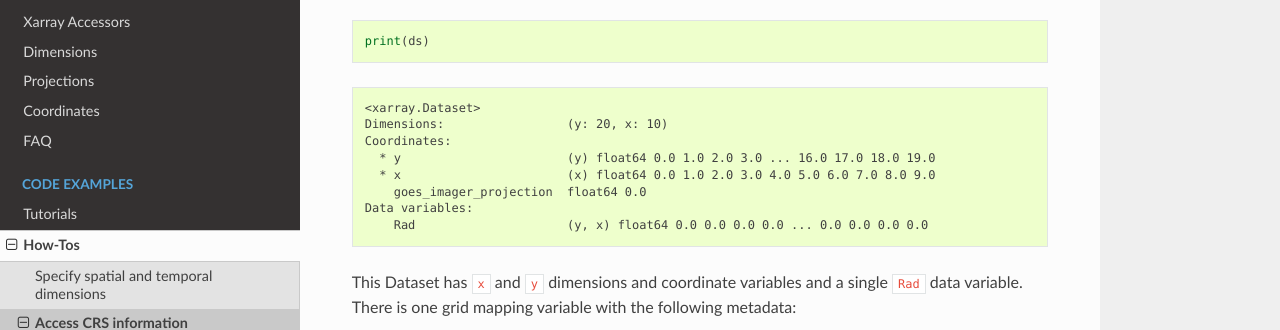
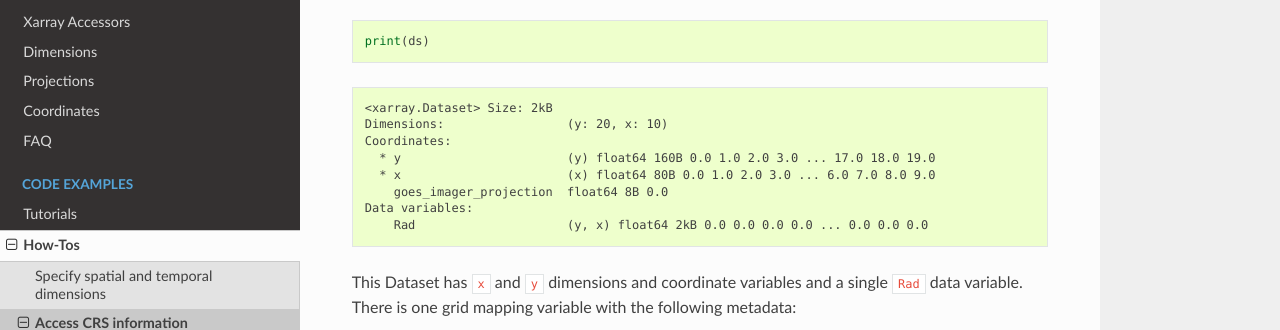
Before and after one commit to geoxarray/geoxarray, a Sphinx documentation site: the page built from docs/source/howtos/access_crs.rst, in a window 1280 px wide and 1400 px high, scrolled down 886 px. Shown: the part 159-489 px from the top of the window. Built offline with Sphinx 7.4.7 and the Read the Docs theme 2.0.0, drawn with Linux system fonts in a browser that asks for light colours; pages that are not in the unit, such as notebooks, are missing from menus; some of the changed text lies outside the part shown.

Commit message:
Fix doctests for new versions of xarray

```diff
--- a/docs/source/howtos/access_crs.rst
+++ b/docs/source/howtos/access_crs.rst
@@ -78,14 +78,14 @@ Let's say the file we loaded above looks something like this:
 
 .. testoutput::
 
-   <xarray.Dataset>
+   <xarray.Dataset> Size: 2kB
    Dimensions:                 (y: 20, x: 10)
    Coordinates:
-     * y                       (y) float64 0.0 1.0 2.0 3.0 ... 16.0 17.0 18.0 19.0
-     * x                       (x) float64 0.0 1.0 2.0 3.0 4.0 5.0 6.0 7.0 8.0 9.0
-       goes_imager_projection  float64 0.0
+     * y                       (y) float64 160B 0.0 1.0 2.0 3.0 ... 17.0 18.0 19.0
+     * x                       (x) float64 80B 0.0 1.0 2.0 3.0 ... 6.0 7.0 8.0 9.0
+       goes_imager_projection  float64 8B 0.0
    Data variables:
-       Rad                     (y, x) float64 0.0 0.0 0.0 0.0 ... 0.0 0.0 0.0 0.0
+       Rad                     (y, x) float64 2kB 0.0 0.0 0.0 0.0 ... 0.0 0.0 0.0
 
 This Dataset has ``x`` and ``y`` dimensions and coordinate variables and a
 single ``Rad`` data variable. There is one grid mapping variable with the
@@ -165,7 +165,7 @@ a DataArray in ``.attrs["area"]``.
 .. testoutput::
    :options: +SKIP
 
-   <xarray.DataArray (y: 20, x: 10)>
+   <xarray.DataArray (y: 20, x: 10)> Size: 2kB
    ...
    Dimensions without coordinates: y, x
    Attributes:
--- a/docs/source/howtos/coordinates.rst
+++ b/docs/source/howtos/coordinates.rst
@@ -32,11 +32,11 @@ Which will make the DataArray look like:
 
 .. testoutput::
 
-   <xarray.DataArray (y: 20, x: 10)>
+   <xarray.DataArray (y: 20, x: 10)> Size: 2kB
    ...
    Coordinates:
-     * y        (y) float64 5.434e+06 5.433e+06 5.432e+06 ... 5.416e+06 5.415e+06
-     * x        (x) float64 -5.434e+06 -5.433e+06 ... -5.426e+06 -5.425e+06
+     * y        (y) float64 160B 5.434e+06 5.433e+06 ... 5.416e+06 5.415e+06
+     * x        (x) float64 80B -5.434e+06 -5.433e+06 ... -5.426e+06 -5.425e+06
    Attributes:
        ModelPixelScale:  [1002.008644, 1002.008644, 0.0]
        ModelTiepoint:    [0.0, 0.0, 0.0, -5434894.885056, 5434894.885056, 0.0]
```
Also changed, not shown: docs/source/howtos/set_dims.rst (+6 -6 lines), docs/source/howtos/write_crs.rst (+5 -5 lines).
